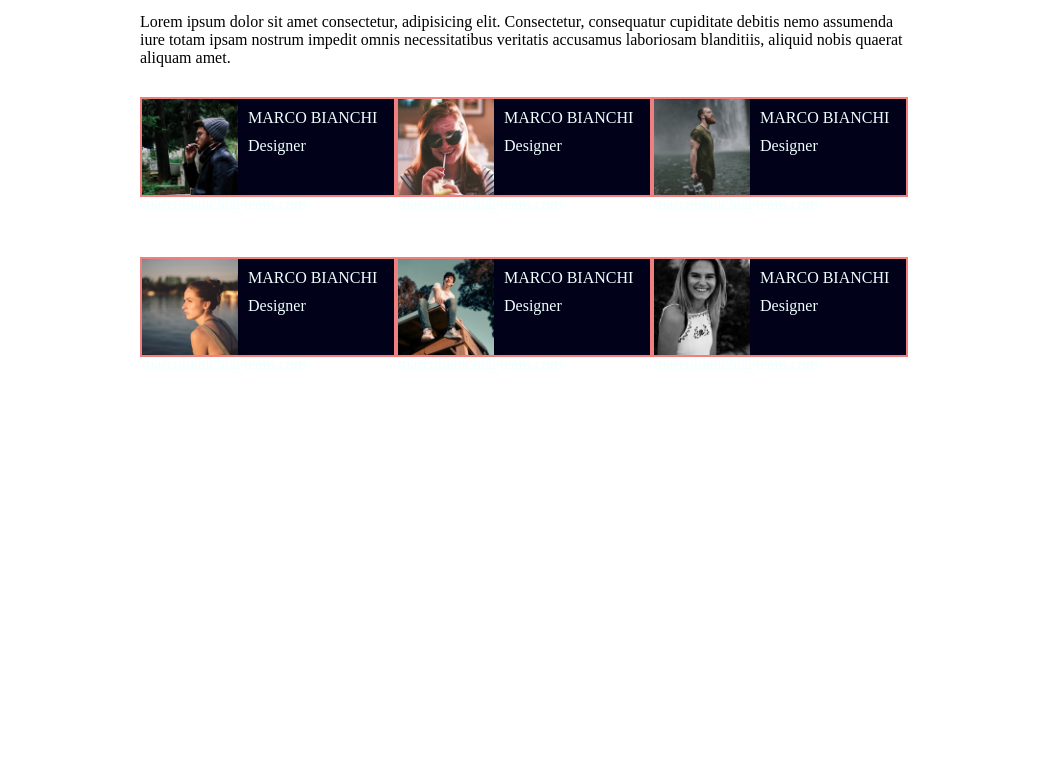
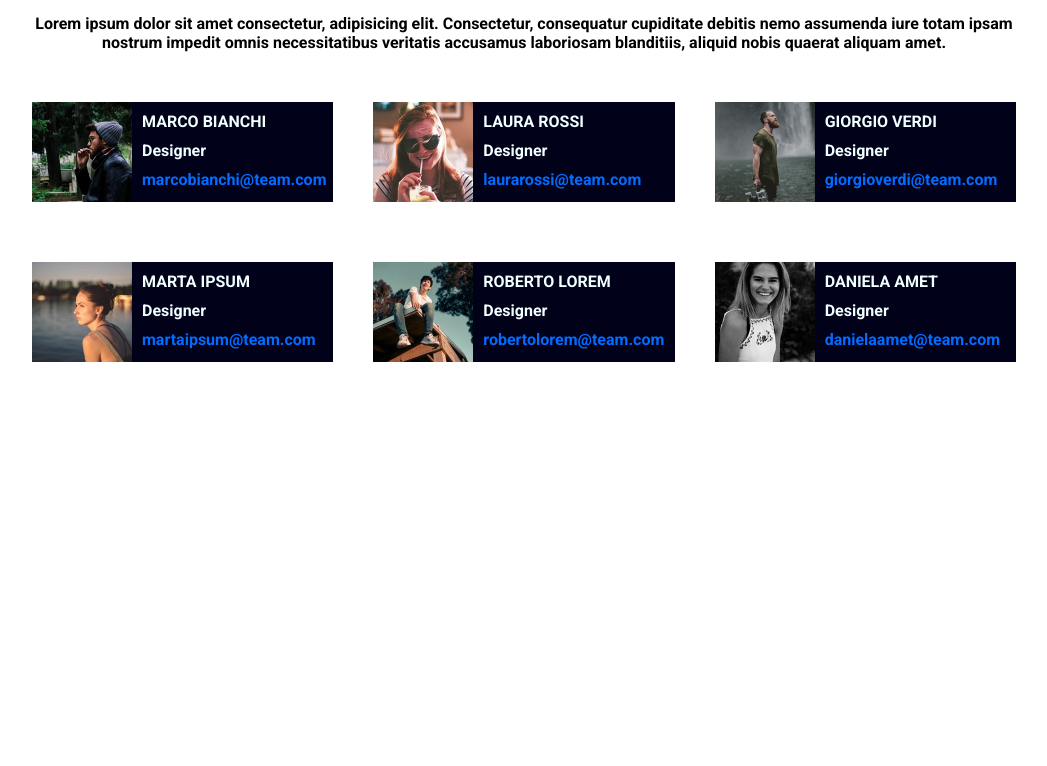
Before and after one commit to alessandrorumi/html-css-float-cards, a plain HTML site: page index.html in a window 1280 px wide. Shown: the part 74-840 px from the top of the page, without its empty margins (116-1163 px from the left). Drawn offline with Linux system fonts and the light colour scheme; a web font is replaced by a local one.

Commit message:
Aggiunta testi e centratura divs, p e h1

```diff
--- a/css/style.css
+++ b/css/style.css
@@ -2,19 +2,23 @@
   margin: 0;
   padding: 0;
   box-sizing: border-box;
+  font-family: 'Gabarito', sans-serif;
+  font-family: 'Roboto', sans-serif;
 }
 
 h1 {
   text-align: center;
+  color: rgb(240, 23, 150);
 }
 
 p {
   margin-top: 30px;
-  margin-bottom: 30px;
+  margin-bottom: 50px;
+  text-align: center;
 }
 
 .container {
-  width: 60%;
+  width: 80%;
   margin: 20px auto;
   min-height: 800px;
 }
@@ -27,12 +31,13 @@ p {
 
 .element {
   float: left;
-  width: calc(100% / 3);
+  width: calc((100% / 3) - 40px);
   height: 100px;
   /* debugging con colori */
   background-color: rgb(1, 1, 26);
-  border: 2px solid lightcoral;
   margin-bottom: 60px;
+  margin-left: 20px;
+  margin-right: 20px;
 }
 
 img {
@@ -45,3 +50,7 @@ img {
   color: azure;
   margin-top: 10px;
 }
+
+.element > .mail {
+  color: rgb(3, 108, 255);
+}
--- a/index.html
+++ b/index.html
@@ -3,6 +3,9 @@
 <head>
   <meta charset="UTF-8">
   <meta name="viewport" content="width=device-width, initial-scale=1.0">
+  <link rel="preconnect" href="https://fonts.googleapis.com">
+  <link rel="preconnect" href="https://fonts.gstatic.com" crossorigin>
+  <link href="https://fonts.googleapis.com/css2?family=Gabarito&family=Roboto:wght@700&display=swap" rel="stylesheet">
   <link rel="stylesheet" href="css/style.css">
   <title>Float Cards</title>
 </head>
@@ -33,37 +36,37 @@
 
       <div class="element" id="two">
         <img src="img/female1.png" alt="laura rossi">
-        <div class="name">MARCO BIANCHI</div>
+        <div class="name">LAURA ROSSI</div>
         <div class="job">Designer</div>
-        <div class="mail">marcobianchi@team.com</div>
+        <div class="mail">laurarossi@team.com</div>
       </div>
 
       <div class="element" id="three">
         <img src="img/male2.png" alt="giorgio verdi">
-        <div class="name">MARCO BIANCHI</div>
+        <div class="name">GIORGIO VERDI</div>
         <div class="job">Designer</div>
-        <div class="mail">marcobianchi@team.com</div>
+        <div class="mail">giorgioverdi@team.com</div>
       </div>
 
       <div class="element" id="four">
         <img src="img/female2.png" alt="marta ipsum">
-        <div class="name">MARCO BIANCHI</div>
+        <div class="name">MARTA IPSUM</div>
         <div class="job">Designer</div>
-        <div class="mail">marcobianchi@team.com</div>
+        <div class="mail">martaipsum@team.com</div>
       </div>
 
       <div class="element" id="five">
         <img src="img/male3.png" alt="roberto lorem">
-        <div class="name">MARCO BIANCHI</div>
+        <div class="name">ROBERTO LOREM</div>
         <div class="job">Designer</div>
-        <div class="mail">marcobianchi@team.com</div>
+        <div class="mail">robertolorem@team.com</div>
       </div>
 
       <div class="element" id="six">
         <img src="img/female3.png" alt="daniela amet">
-        <div class="name">MARCO BIANCHI</div>
+        <div class="name">DANIELA AMET</div>
         <div class="job">Designer</div>
-        <div class="mail">marcobianchi@team.com</div>
+        <div class="mail">danielaamet@team.com</div>
       </div>
 
     </main>
```
